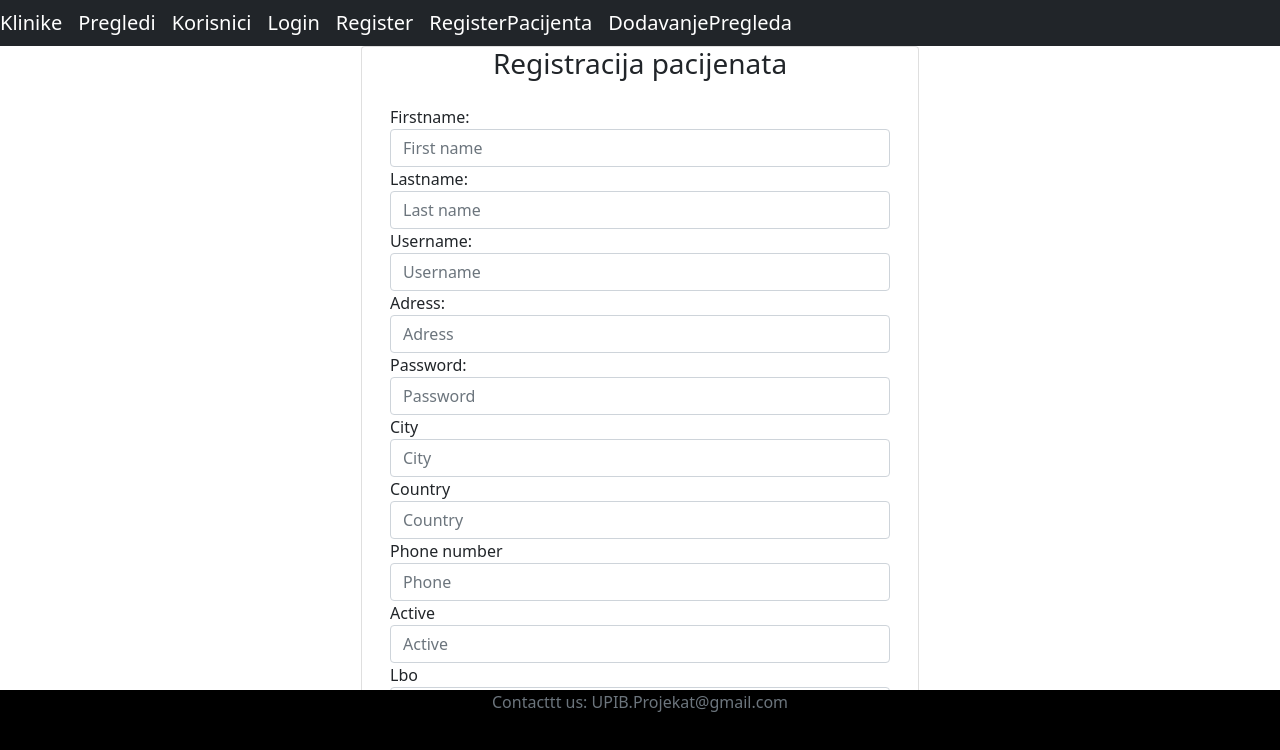
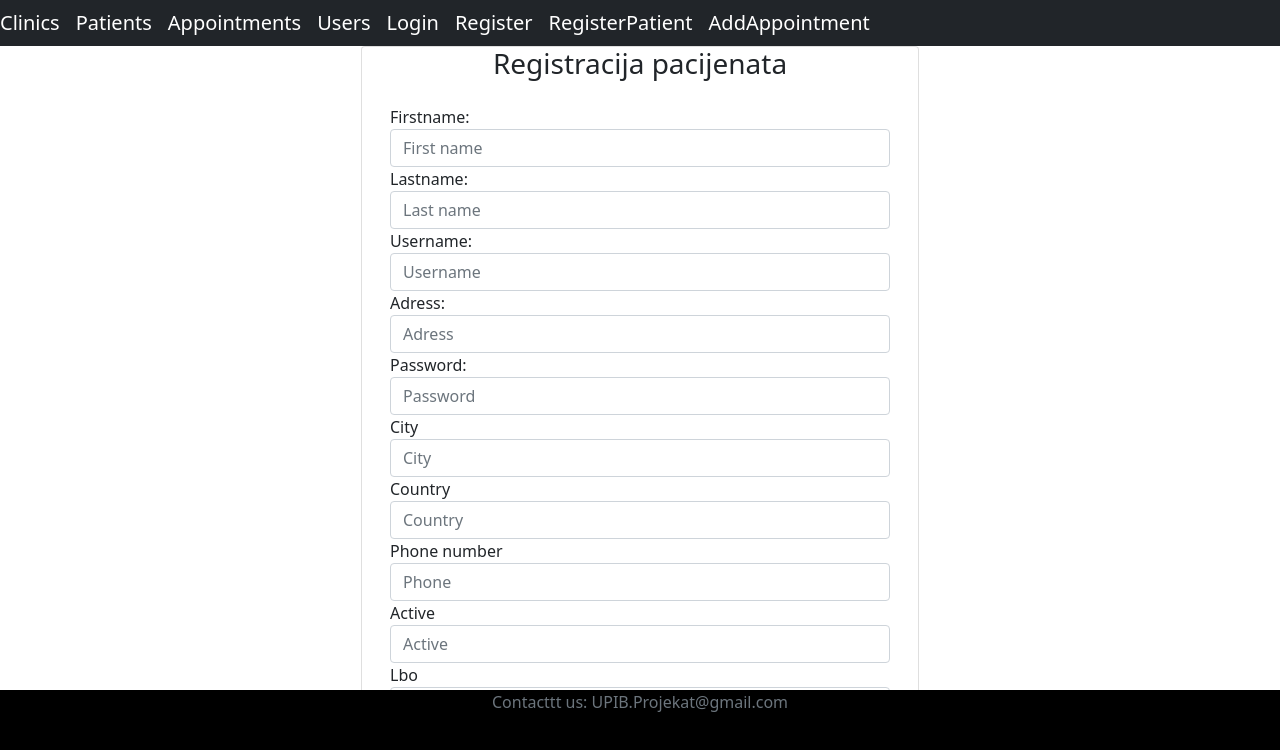
Before and after one commit to SmiljanicNikola/UP-IB-Project, a React (Create React App) app: page /registerPacijenta in a window 1280 px wide. Shown: the top 750 px of the page. Built offline with nearby package versions, Linux system fonts and the light colour scheme.

Commit message:
Odradjen frontend za prikazivanje pacijenata

```diff
--- a/src/App.jsx
+++ b/src/App.jsx
@@ -3,6 +3,7 @@ import './App.css';
 import {BrowserRouter as Router, Route, Switch} from 'react-router-dom'
 import UserComponent from './components/UserComponent';
 import HeaderComponent from './components/HeaderComponent';
+import PatientComponent from './components/PatientComponent';
 import FooterComponent from './components/FooterComponent';
 import RegisterUser from './components/RegisterUser';
 import ClinicComponent from './components/ClinicComponent';
@@ -23,13 +24,11 @@ function App() {
                     <Switch>
                           <Route path="/klinike" exact component={ClinicComponent}></Route>
                           <Route path="/korisnici" component={UserComponent}></Route>
+                          <Route path="/pacijenti" component={PatientComponent}></Route>
                           <Route path="/register" component={ RegisterUser }></Route>
                           <Route path="/login" component={ Login }></Route>
-                          <Route path="/llogin2" component={ LoginComponent }></Route>
                           <Route path="/registerPacijenta" component={RegistracijaPacijenta}></Route>
                           <Route path="/dodavanjePregleda" component={DodavanjePregleda}></Route>
-
-
                     </Switch>
                 </div>
               <FooterComponent/>
--- a/src/components/HeaderComponent.jsx
+++ b/src/components/HeaderComponent.jsx
@@ -15,13 +15,14 @@ class HeaderComponent extends Component{
             <div>
                 <header>
                 <nav className="navbar navbar-expand-md navbar-dark bg-dark">
-                <div><a href="klinike" className="navbar-brand">  Klinike  </a></div>
-                <div><a href="" className="navbar-brand">  Pregledi  </a></div>
-                <div><a href="korisnici" className="navbar-brand">  Korisnici  </a></div>
+                <div><a href="klinike" className="navbar-brand">  Clinics  </a></div>
+                <div><a href="pacijenti" className="navbar-brand">  Patients  </a></div>
+                <div><a href="" className="navbar-brand">  Appointments  </a></div>
+                <div><a href="korisnici" className="navbar-brand">  Users  </a></div>
                 <div><a href="login" className="navbar-brand">  Login  </a></div>
                 <div><a href="register" className="navbar-brand">  Register  </a></div>
-                <div><a href="registerPacijenta" className="navbar-brand">  RegisterPacijenta  </a></div>
-                <div><a href="dodavanjePregleda" className="navbar-brand">  DodavanjePregleda  </a></div>
+                <div><a href="registerPacijenta" className="navbar-brand">  RegisterPatient  </a></div>
+                <div><a href="dodavanjePregleda" className="navbar-brand">  AddAppointment  </a></div>
 
                 </nav>
                 </header>
--- /dev/null
+++ b/src/components/PatientComponent.jsx
@@ -0,0 +1,66 @@
+import React from 'react'
+import PacijentService from '../services/PacijentService'
+
+
+class PatientComponent extends React.Component{
+
+    constructor(props){
+        super(props)
+        this.state = {
+            patients:[]
+        }
+
+    }
+
+    componentDidMount(){
+        PacijentService.getPacijente().then((response) =>{
+            this.setState({patients:response.data})
+        });
+    }
+
+
+    render(){
+        return (
+            <div>
+                <h1 className="text-center"> Lista pacijenata</h1>
+                {/* <button className="btn btn-primary" >Login</button>
+                <button className="btn btn-primary" onClick={this.addUser}>Register</button> */}
+                <div className="row">
+
+
+                </div>
+                <table className = "table table-striped">
+                    <thead>
+                        <tr>
+                            <td>Id</td>
+                            <td>User Id</td>
+                            <td>LBO</td>
+                        </tr>
+                    </thead>
+
+                    <tbody>
+
+                        {
+                            this.state.patients.map(
+                                patient=>
+                                <tr key = {patient.id}>
+                                    <td>{patient.id}</td>
+                                    <td>{patient.user}</td>
+                                    <td>{patient.lbo}</td>
+
+                                </tr>
+                            )
+
+                        }
+                    </tbody>
+
+                </table>
+
+
+            </div>
+        )
+    }
+
+}
+
+export default PatientComponent
--- a/src/components/RegistracijaPacijenta.jsx
+++ b/src/components/RegistracijaPacijenta.jsx
@@ -84,6 +84,9 @@ changeActiveHandler= (event) =>{
 changeLboHandler= (event) =>{
     this.setState({lbo: event.target.value});
 }
+cancel(){
+    this.props.history.push('/korisnici');
+}
 
     render(){
         return(
@@ -164,7 +167,9 @@ changeLboHandler= (event) =>{
                                             value={this.state.lbo} onChange={this.changeLboHandler}/>
 
                                     </div>
-                                    <button className="btn btn-success" onClick={this.savePatient}>Save</button>
+                                    <button className="btn btn-success" onClick={this.savePatient}>Save    </button>
+                                    <button className="btn btn-danger" onClick={this.cancel}>   Cancel</button>
+
                                 </form>
                             </div>
                         </div>
--- a/src/services/ClinicService.js
+++ b/src/services/ClinicService.js
@@ -7,7 +7,6 @@ class ClinicService{
         return axios.get(CLINICS_REST_API_URL);
     }
 
-
     createClinic(clinic){
         return axios.post(CLINICS_REST_API_URL);
     }
--- a/src/services/PacijentService.js
+++ b/src/services/PacijentService.js
@@ -4,7 +4,7 @@ const USERS_REST_API_URL = 'http://localhost:8080/korisnici';
 const PACIJENTI_REST_API_URL = 'http://localhost:8080/pacijenti';
 const PACIJENT_REST_API_URL = 'http://localhost:8080/api/auth/patient/signup';
 
-class UserService{
+class PacijentService{
     getUsers(){
         return axios.get(USERS_REST_API_URL);
     }
@@ -17,9 +17,7 @@ class UserService{
         return axios.get(PACIJENTI_REST_API_URL);
     }
 
-
-
 }
 
 
-export default new UserService();
+export default new PacijentService();
```
Also changed, not shown: src/components/PacijentiComponent.jsx (deleted).
